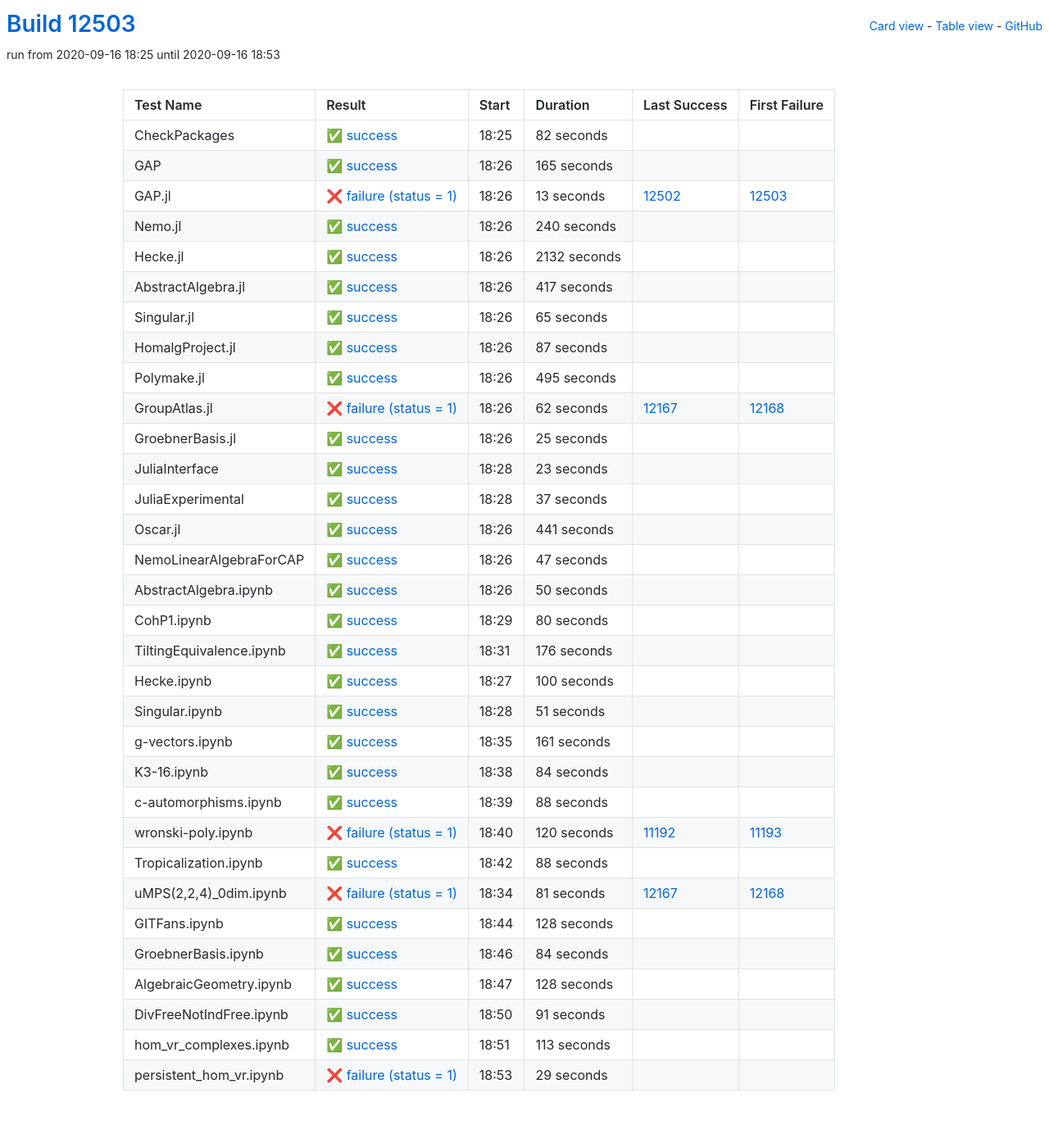
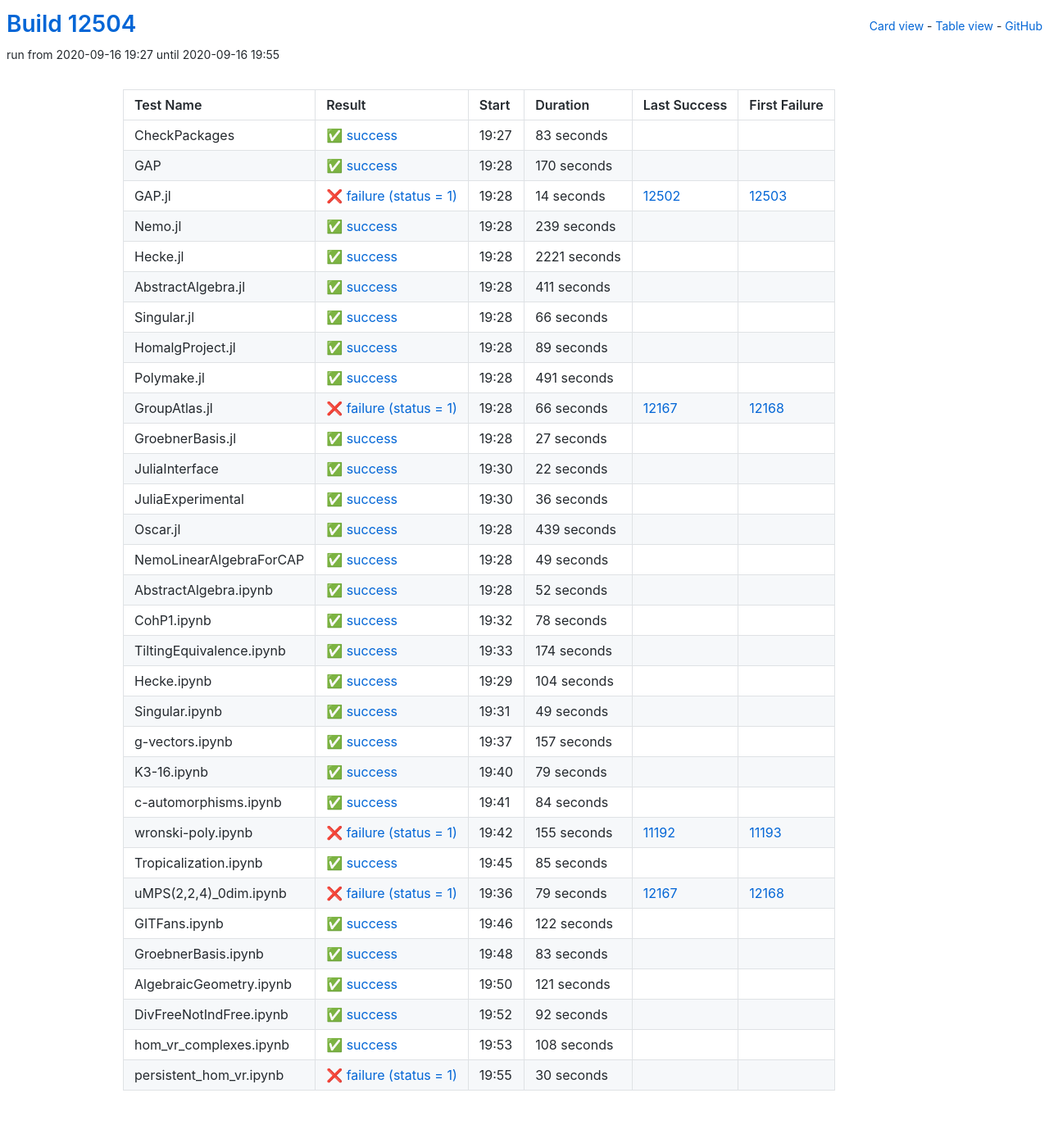
Before and after one commit to oscar-system/oscar-ci-status, a Jekyll site: the page built from table.html, in a window 1280 px wide. Shown: the whole page at 82% size. Built offline with Jekyll 4.4.1, drawn with Linux system fonts in a browser that asks for light colours.

Commit message:
Build #12504

```diff
--- a/_data/ci.yml
+++ b/_data/ci.yml
@@ -1,6 +1,6 @@
 ---
-build: 12503
-build_url: https://oscarci.mathematik.uni-kl.de/job/oscar/12503/
+build: 12504
+build_url: https://oscarci.mathematik.uni-kl.de/job/oscar/12504/
 job: oscar
 organization: oscar-system
 repo: oscar-ci-status
@@ -8,260 +8,272 @@
 tests:
 - name: CheckPackages
   id: checkpackages
-  log: https://oscarci.mathematik.uni-kl.de/job/oscar/12503/artifact/logs/build-12503/CheckPackages.log
-  start: 2020-09-16 18:25
+  log: https://oscarci.mathematik.uni-kl.de/job/oscar/12504/artifact/logs/build-12504/CheckPackages.log
+  start: 2020-09-16 19:27
   success: true
   exitcode: 0
   status: success
-  duration: 82
+  duration: 83
   last_success: false
   last_success_url:
   first_failure: false
   first_failure_url:
 - name: GAP
   id: gap
-  log: https://oscarci.mathematik.uni-kl.de/job/oscar/12503/artifact/logs/build-12503/GAP.log
-  start: 2020-09-16 18:26
+  log: https://oscarci.mathematik.uni-kl.de/job/oscar/12504/artifact/logs/build-12504/GAP.log
+  start: 2020-09-16 19:28
   success: true
   exitcode: 0
   status: success
-  duration: 165
+  duration: 170
   last_success: false
   last_success_url:
   first_failure: false
   first_failure_url:
 - name: GAP.jl
   id: gap-jl
-  log: https://oscarci.mathematik.uni-kl.de/job/oscar/12503/artifact/logs/build-12503/GAP.jl.log
-  start: 2020-09-16 18:26
+  log: https://oscarci.mathematik.uni-kl.de/job/oscar/12504/artifact/logs/build-12504/GAP.jl.log
+  start: 2020-09-16 19:28
   success: false
   exitcode: 1
   status: failure
-  duration: 13
+  duration: 14
   last_success: 12502
   last_success_url: https://oscarci.mathematik.uni-kl.de/job/oscar/12502/
   first_failure: 12503
   first_failure_url: https://oscarci.mathematik.uni-kl.de/job/oscar/12503/
 - name: Nemo.jl
   id: nemo-jl
-  log: https://oscarci.mathematik.uni-kl.de/job/oscar/12503/artifact/logs/build-12503/Nemo.jl.log
-  start: 2020-09-16 18:26
+  log: https://oscarci.mathematik.uni-kl.de/job/oscar/12504/artifact/logs/build-12504/Nemo.jl.log
+  start: 2020-09-16 19:28
   success: true
   exitcode: 0
   status: success
-  duration: 240
+  duration: 239
   last_success: false
   last_success_url:
   first_failure: false
   first_failure_url:
 - name: Hecke.jl
   id: hecke-jl
-  log: https://oscarci.mathematik.uni-kl.de/job/oscar/12503/artifact/logs/build-12503/Hecke.jl.log
-  start: 2020-09-16 18:26
+  log: https://oscarci.mathematik.uni-kl.de/job/oscar/12504/artifact/logs/build-12504/Hecke.jl.log
+  start: 2020-09-16 19:28
   success: true
   exitcode: 0
   status: success
-  duration: 2132
+  duration: 2221
   last_success: false
   last_success_url:
   first_failure: false
   first_failure_url:
 - name: AbstractAlgebra.jl
   id: abstractalgebra-jl
-  log: https://oscarci.mathematik.uni-kl.de/job/oscar/12503/artifact/logs/build-12503/AbstractAlgebra.jl.log
-  start: 2020-09-16 18:26
+  log: https://oscarci.mathematik.uni-kl.de/job/oscar/12504/artifact/logs/build-12504/AbstractAlgebra.jl.log
+  start: 2020-09-16 19:28
   success: true
   exitcode: 0
   status: success
-  duration: 417
+  duration: 411
   last_success: false
   last_success_url:
   first_failure: false
   first_failure_url:
 - name: Singular.jl
   id: singular-jl
-  log: https://oscarci.mathematik.uni-kl.de/job/oscar/12503/artifact/logs/build-12503/Singular.jl.log
-  start: 2020-09-16 18:26
+  log: https://oscarci.mathematik.uni-kl.de/job/oscar/12504/artifact/logs/build-12504/Singular.jl.log
+  start: 2020-09-16 19:28
   success: true
   exitcode: 0
   status: success
-  duration: 65
+  duration: 66
   last_success: false
   last_success_url:
   first_failure: false
   first_failure_url:
 - name: HomalgProject.jl
   id: homalgproject-jl
-  log: https://oscarci.mathematik.uni-kl.de/job/oscar/12503/artifact/logs/build-12503/HomalgProject.jl.log
-  start: 2020-09-16 18:26
+  log: https://oscarci.mathematik.uni-kl.de/job/oscar/12504/artifact/logs/build-12504/HomalgProject.jl.log
+  start: 2020-09-16 19:28
   success: true
   exitcode: 0
   status: success
-  duration: 87
+  duration: 89
   last_success: false
   last_success_url:
   first_failure: false
   first_failure_url:
 - name: Polymake.jl
   id: polymake-jl
-  log: https://oscarci.mathematik.uni-kl.de/job/oscar/12503/artifact/logs/build-12503/Polymake.jl.log
-  start: 2020-09-16 18:26
+  log: https://oscarci.mathematik.uni-kl.de/job/oscar/12504/artifact/logs/build-12504/Polymake.jl.log
+  start: 2020-09-16 19:28
   success: true
   exitcode: 0
   status: success
-  duration: 495
+  duration: 491
   last_success: false
   last_success_url:
   first_failure: false
   first_failure_url:
 - name: GroupAtlas.jl
   id: groupatlas-jl
-  log: https://oscarci.mathematik.uni-kl.de/job/oscar/12503/artifact/logs/build-12503/GroupAtlas.jl.log
-  start: 2020-09-16 18:26
+  log: https://oscarci.mathematik.uni-kl.de/job/oscar/12504/artifact/logs/build-12504/GroupAtlas.jl.log
+  start: 2020-09-16 19:28
   success: false
   exitcode: 1
   status: failure
-  duration: 62
+  duration: 66
   last_success: 12167
   last_success_url: https://oscarci.mathematik.uni-kl.de/job/oscar/12167/
   first_failure: 12168
   first_failure_url: https://oscarci.mathematik.uni-kl.de/job/oscar/12168/
 - name: GroebnerBasis.jl
   id: groebnerbasis-jl
-  log: https://oscarci.mathematik.uni-kl.de/job/oscar/12503/artifact/logs/build-12503/GroebnerBasis.jl.log
-  start: 2020-09-16 18:26
+  log: https://oscarci.mathematik.uni-kl.de/job/oscar/12504/artifact/logs/build-12504/GroebnerBasis.jl.log
+  start: 2020-09-16 19:28
   success: true
   exitcode: 0
   status: success
-  duration: 25
+  duration: 27
   last_success: false
   last_success_url:
   first_failure: false
   first_failure_url:
 - name: JuliaInterface
   id: juliainterface
-  log: https://oscarci.mathematik.uni-kl.de/job/oscar/12503/artifact/logs/build-12503/JuliaInterface.log
-  start: 2020-09-16 18:28
+  log: https://oscarci.mathematik.uni-kl.de/job/oscar/12504/artifact/logs/build-12504/JuliaInterface.log
+  start: 2020-09-16 19:30
   success: true
   exitcode: 0
   status: success
-  duration: 23
+  duration: 22
   last_success: false
   last_success_url:
   first_failure: false
   first_failure_url:
 - name: JuliaExperimental
   id: juliaexperimental
-  log: https://oscarci.mathematik.uni-kl.de/job/oscar/12503/artifact/logs/build-12503/JuliaExperimental.log
-  start: 2020-09-16 18:28
+  log: https://oscarci.mathematik.uni-kl.de/job/oscar/12504/artifact/logs/build-12504/JuliaExperimental.log
+  start: 2020-09-16 19:30
   success: true
   exitcode: 0
   status: success
-  duration: 37
+  duration: 36
   last_success: false
   last_success_url:
   first_failure: false
   first_failure_url:
 - name: Oscar.jl
   id: oscar-jl
-  log: https://oscarci.mathematik.uni-kl.de/job/oscar/12503/artifact/logs/build-12503/Oscar.jl.log
-  start: 2020-09-16 18:26
+  log: https://oscarci.mathematik.uni-kl.de/job/oscar/12504/artifact/logs/build-12504/Oscar.jl.log
+  start: 2020-09-16 19:28
   success: true
   exitcode: 0
   status: success
-  duration: 441
+  duration: 439
   last_success: false
   last_success_url:
   first_failure: false
   first_failure_url:
 - name: NemoLinearAlgebraForCAP
   id: nemolinearalgebraforcap
-  log: https://oscarci.mathematik.uni-kl.de/job/oscar/12503/artifact/logs/build-12503/NemoLinearAlgebraForCAP.log
-  start: 2020-09-16 18:26
+  log: https://oscarci.mathematik.uni-kl.de/job/oscar/12504/artifact/logs/build-12504/NemoLinearAlgebraForCAP.log
+  start: 2020-09-16 19:28
   success: true
   exitcode: 0
   status: success
-  duration: 47
+  duration: 49
   last_success: false
   last_success_url:
   first_failure: false
   first_failure_url:
 - name: AbstractAlgebra.ipynb
   id: abstractalgebra-ipynb
-  log: https://oscarci.mathematik.uni-kl.de/job/oscar/12503/artifact/logs/build-12503/AbstractAlgebra.ipynb.log
-  start: 2020-09-16 18:26
+  log: https://oscarci.mathematik.uni-kl.de/job/oscar/12504/artifact/logs/build-12504/AbstractAlgebra.ipynb.log
+  start: 2020-09-16 19:28
   success: true
   exitcode: 0
   status: success
-  duration: 50
+  duration: 52
   last_success: false
   last_success_url:
   first_failure: false
   first_failure_url:
 - name: CohP1.ipynb
   id: cohp1-ipynb
-  log: https://oscarci.mathematik.uni-kl.de/job/oscar/12503/artifact/logs/build-12503/CohP1.ipynb.log
-  start: 2020-09-16 18:29
+  log: https://oscarci.mathematik.uni-kl.de/job/oscar/12504/artifact/logs/build-12504/CohP1.ipynb.log
+  start: 2020-09-16 19:32
   success: true
   exitcode: 0
   status: success
-  duration: 80
+  duration: 78
   last_success: false
   last_success_url:
   first_failure: false
   first_failure_url:
 - name: TiltingEquivalence.ipynb
   id: tiltingequivalence-ipynb
-  log: https://oscarci.mathematik.uni-kl.de/job/oscar/12503/artifact/logs/build-12503/TiltingEquivalence.ipynb.log
-  start: 2020-09-16 18:31
+  log: https://oscarci.mathematik.uni-kl.de/job/oscar/12504/artifact/logs/build-12504/TiltingEquivalence.ipynb.log
+  start: 2020-09-16 19:33
   success: true
   exitcode: 0
   status: success
-  duration: 176
+  duration: 174
   last_success: false
   last_success_url:
   first_failure: false
   first_failure_url:
 - name: Hecke.ipynb
   id: hecke-ipynb
-  log: https://oscarci.mathematik.uni-kl.de/job/oscar/12503/artifact/logs/build-12503/Hecke.ipynb.log
-  start: 2020-09-16 18:27
+  log: https://oscarci.mathematik.uni-kl.de/job/oscar/12504/artifact/logs/build-12504/Hecke.ipynb.log
+  start: 2020-09-16 19:29
   success: true
   exitcode: 0
   status: success
-  duration: 100
+  duration: 104
   last_success: false
   last_success_url:
   first_failure: false
   first_failure_url:
 - name: Singular.ipynb
   id: singular-ipynb
-  log: https://oscarci.mathematik.uni-kl.de/job/oscar/12503/artifact/logs/build-12503/Singular.ipynb.log
-  start: 2020-09-16 18:28
+  log: https://oscarci.mathematik.uni-kl.de/job/oscar/12504/artifact/logs/build-12504/Singular.ipynb.log
+  start: 2020-09-16 19:31
   success: true
   exitcode: 0
   status: success
-  duration: 51
+  duration: 49
   last_success: false
   last_success_url:
   first_failure: false
   first_failure_url:
 - name: g-vectors.ipynb
   id: g-vectors-ipynb
-  log: https://oscarci.mathematik.uni-kl.de/job/oscar/12503/artifact/logs/build-12503/g-vectors.ipynb.log
-  start: 2020-09-16 18:35
+  log: https://oscarci.mathematik.uni-kl.de/job/oscar/12504/artifact/logs/build-12504/g-vectors.ipynb.log
+  start: 2020-09-16 19:37
   success: true
   exitcode: 0
   status: success
-  duration: 161
+  duration: 157
   last_success: false
   last_success_url:
   first_failure: false
   first_failure_url:
 - name: K3-16.ipynb
   id: k3-16-ipynb
-  log: https://oscarci.mathematik.uni-kl.de/job/oscar/12503/artifact/logs/build-12503/K3-16.ipynb.log
-  start: 2020-09-16 18:38
+  log: https://oscarci.mathematik.uni-kl.de/job/oscar/12504/artifact/logs/build-12504/K3-16.ipynb.log
+  start: 2020-09-16 19:40
+  success: true
+  exitcode: 0
+  status: success
+  duration: 79
+  last_success: false
+  last_success_url:
+  first_failure: false
+  first_failure_url:
+- name: c-automorphisms.ipynb
+  id: c-automorphisms-ipynb
+  log: https://oscarci.mathematik.uni-kl.de/job/oscar/12504/artifact/logs/build-12504/c-automorphisms.ipynb.log
+  start: 2020-09-16 19:41
   success: true
   exitcode: 0
   status: success
@@ -270,122 +282,110 @@
   last_success_url:
   first_failure: false
   first_failure_url:
-- name: c-automorphisms.ipynb
-  id: c-automorphisms-ipynb
-  log: https://oscarci.mathematik.uni-kl.de/job/oscar/12503/artifact/logs/build-12503/c-automorphisms.ipynb.log
-  start: 2020-09-16 18:39
-  success: true
-  exitcode: 0
-  status: success
-  duration: 88
-  last_success: false
-  last_success_url:
-  first_failure: false
-  first_failure_url:
 - name: wronski-poly.ipynb
   id: wronski-poly-ipynb
-  log: https://oscarci.mathematik.uni-kl.de/job/oscar/12503/artifact/logs/build-12503/wronski-poly.ipynb.log
-  start: 2020-09-16 18:40
+  log: https://oscarci.mathematik.uni-kl.de/job/oscar/12504/artifact/logs/build-12504/wronski-poly.ipynb.log
+  start: 2020-09-16 19:42
   success: false
   exitcode: 1
   status: failure
-  duration: 120
+  duration: 155
   last_success: 11192
   last_success_url: https://oscarci.mathematik.uni-kl.de/job/oscar/11192/
   first_failure: 11193
   first_failure_url: https://oscarci.mathematik.uni-kl.de/job/oscar/11193/
 - name: Tropicalization.ipynb
   id: tropicalization-ipynb
-  log: https://oscarci.mathematik.uni-kl.de/job/oscar/12503/artifact/logs/build-12503/Tropicalization.ipynb.log
-  start: 2020-09-16 18:42
+  log: https://oscarci.mathematik.uni-kl.de/job/oscar/12504/artifact/logs/build-12504/Tropicalization.ipynb.log
+  start: 2020-09-16 19:45
   success: true
   exitcode: 0
   status: success
-  duration: 88
+  duration: 85
   last_success: false
   last_success_url:
   first_failure: false
   first_failure_url:
 - name: uMPS(2,2,4)_0dim.ipynb
   id: umps-2-2-4-0dim-ipynb
-  log: https://oscarci.mathematik.uni-kl.de/job/oscar/12503/artifact/logs/build-12503/uMPS-2-2-4-_0dim.ipynb.log
-  start: 2020-09-16 18:34
+  log: https://oscarci.mathematik.uni-kl.de/job/oscar/12504/artifact/logs/build-12504/uMPS-2-2-4-_0dim.ipynb.log
+  start: 2020-09-16 19:36
   success: false
   exitcode: 1
   status: failure
-  duration: 81
+  duration: 79
   last_success: 12167
   last_success_url: https://oscarci.mathematik.uni-kl.de/job/oscar/12167/
   first_failure: 12168
   first_failure_url: https://oscarci.mathematik.uni-kl.de/job/oscar/12168/
 - name: GITFans.ipynb
   id: gitfans-ipynb
-  log: https://oscarci.mathematik.uni-kl.de/job/oscar/12503/artifact/logs/build-12503/GITFans.ipynb.log
-  start: 2020-09-16 18:44
+  log: https://oscarci.mathematik.uni-kl.de/job/oscar/12504/artifact/logs/build-12504/GITFans.ipynb.log
+  start: 2020-09-16 19:46
   success: true
   exitcode: 0
   status: success
-  duration: 128
+  duration: 122
   last_success: false
   last_success_url:
   first_failure: false
   first_failure_url:
 - name: GroebnerBasis.ipynb
   id: groebnerbasis-ipynb
-  log: https://oscarci.mathematik.uni-kl.de/job/oscar/12503/artifact/logs/build-12503/GroebnerBasis.ipynb.log
-  start: 2020-09-16 18:46
+  log: https://oscarci.mathematik.uni-kl.de/job/oscar/12504/artifact/logs/build-12504/GroebnerBasis.ipynb.log
+  start: 2020-09-16 19:48
   success: true
   exitcode: 0
   status: success
-  duration: 84
+  duration: 83
   last_success: false
   last_success_url:
   first_failure: false
   first_failure_url:
 - name: AlgebraicGeometry.ipynb
   id: algebraicgeometry-ipynb
-  log: https://oscarci.mathematik.uni-kl.de/job/oscar/12503/artifact/logs/build-12503/AlgebraicGeometry.ipynb.log
-  start: 2020-09-16 18:47
+  log: https://oscarci.mathematik.uni-kl.de/job/oscar/12504/artifact/logs/build-12504/AlgebraicGeometry.ipynb.log
+  start: 2020-09-16 19:50
   success: true
   exitcode: 0
   status: success
-  duration: 128
+  duration: 121
   last_success: false
   last_success_url:
   first_failure: false
   first_failure_url:
 - name: DivFreeNotIndFree.ipynb
   id: divfreenotindfree-ipynb
-  log: https://oscarci.mathematik.uni-kl.de/job/oscar/12503/artifact/logs/build-12503/DivFreeNotIndFree.ipynb.log
-  start: 2020-09-16 18:50
+  log: https://oscarci.mathematik.uni-kl.de/job/oscar/12504/artifact/logs/build-12504/DivFreeNotIndFree.ipynb.log
+  start: 2020-09-16 19:52
   success: true
   exitcode: 0
   status: success
-  duration: 91
+  duration: 92
   last_success: false
   last_success_url:
   first_failure: false
   first_failure_url:
 - name: hom_vr_complexes.ipynb
   id: hom-vr-complexes-ipynb
-  log: https://oscarci.mathematik.uni-kl.de/job/oscar/12503/artifact/logs/build-12503/hom_vr_complexes.ipynb.log
-  start: 2020-09-16 18:51
+  log: https://oscarci.mathematik.uni-kl.de/job/oscar/12504/artifact/logs/build-12504/hom_vr_complexes.ipynb.log
+  start: 2020-09-16 19:53
   success: true
   exitcode: 0
   status: success
-  duration: 113
+  duration: 108
   last_success: false
   last_success_url:
   first_failure: false
   first_failure_url:
 - name: persistent_hom_vr.ipynb
   id: persistent-hom-vr-ipynb
-  log: https://oscarci.mathematik.uni-kl.de/job/oscar/12503/artifact/logs/build-12503/persistent_hom_vr.ipynb.log
-  start: 2020-09-16 18:53
+  log: https://oscarci.mathematik.uni-kl.de/job/oscar/12504/artifact/logs/build-12504/persistent_hom_vr.ipynb.log
+  start: 2020-09-16 19:55
   success: false
   exitcode: 1
   status: failure
-  duration: 29
+  duration: 30
   last_success: false
   last_success_url:
   first_failure: false
```
Also changed, not shown: README.md.
